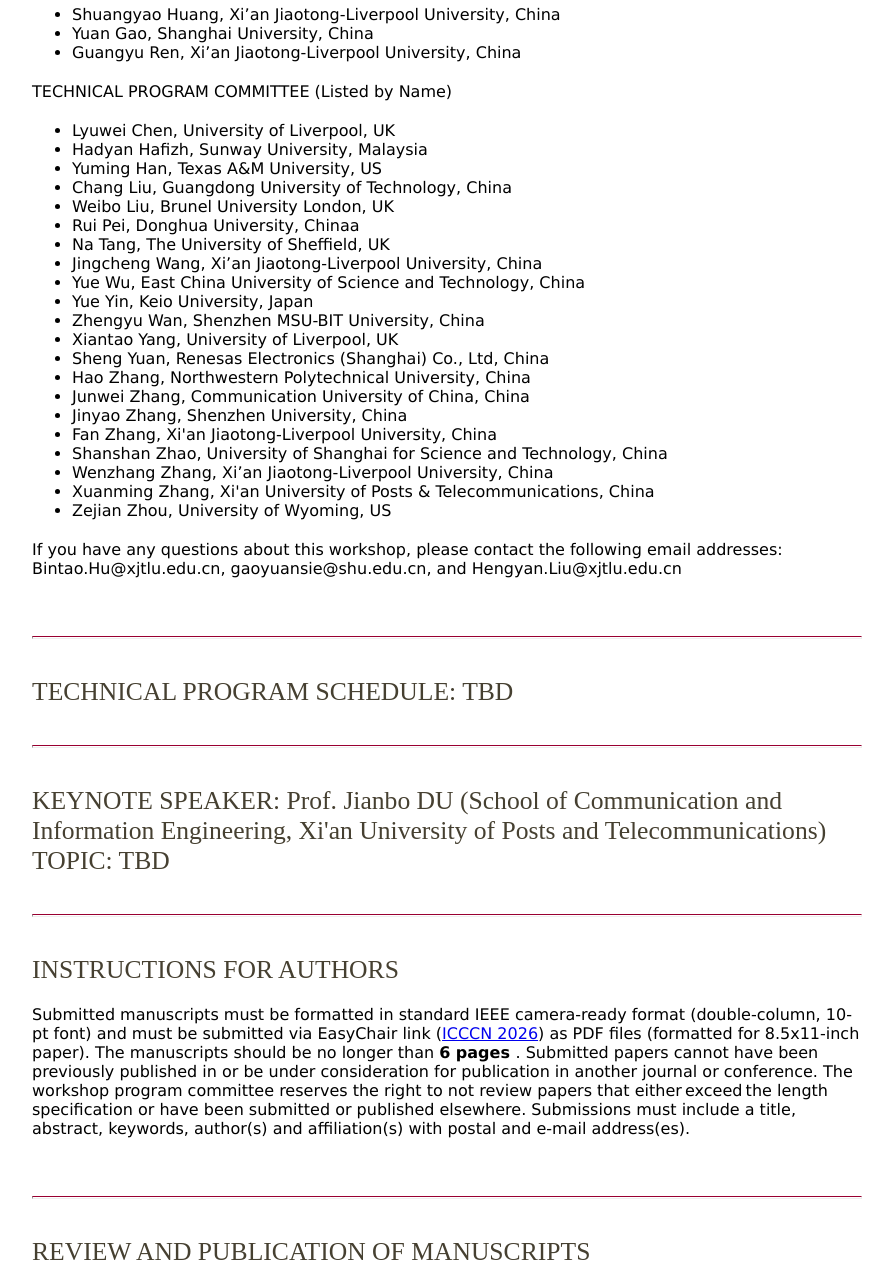
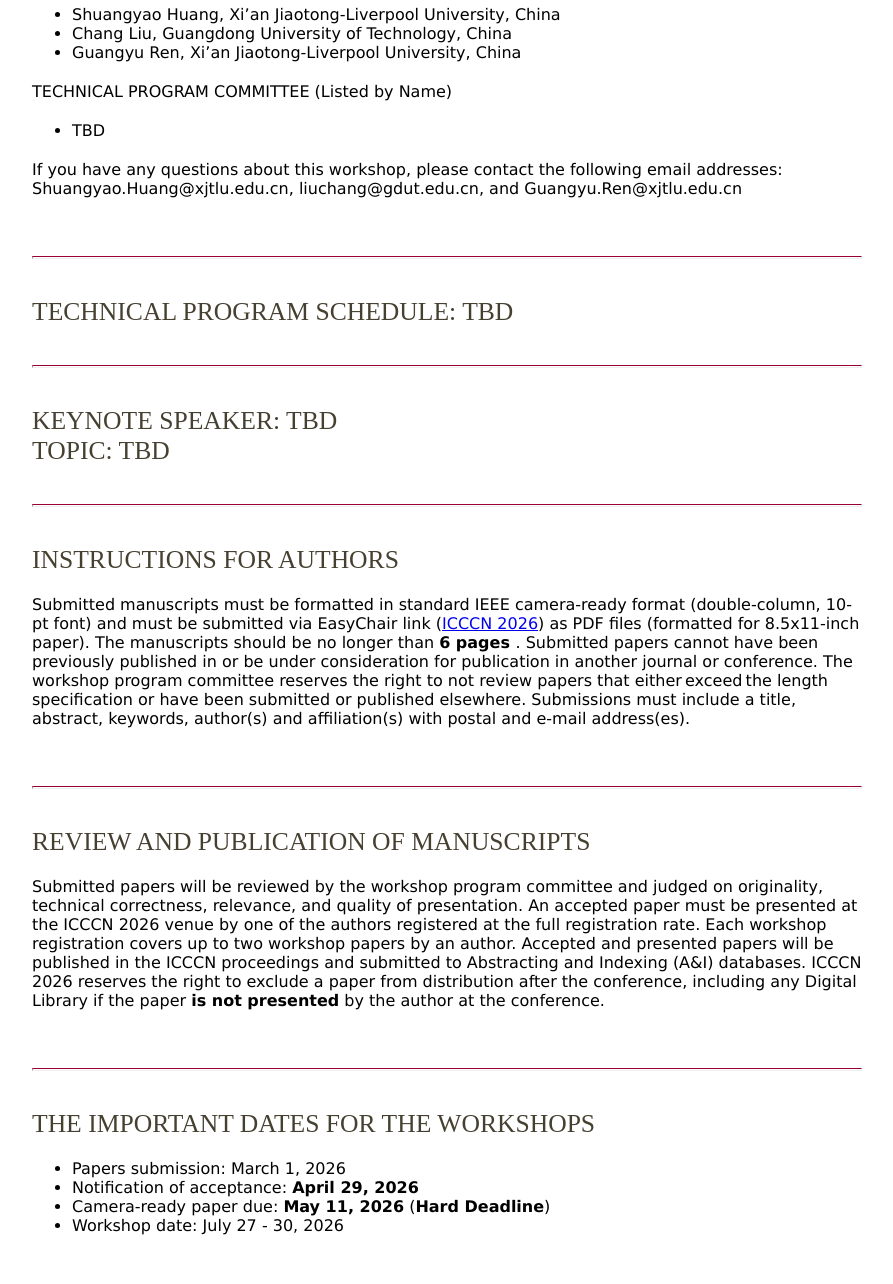
Before and after one commit to sunningshore/ICCCN_AIECN_2026, a plain HTML site: page index.html in a window 1280 px wide. Shown: the part 2240-3524 px from the top of the page, without its empty margins (248-1141 px from the left). Drawn offline with Linux system fonts and the light colour scheme; files that its build step writes are made by us from their sources.

Commit message:
Update index.html

```diff
--- a/index.html
+++ b/index.html
@@ -57,34 +57,14 @@
 					<p>PROGRAM CHAIRS</p>
 						<ul>
 						<li>Shuangyao Huang, Xi’an Jiaotong-Liverpool University, China</li>
-						<li>Yuan Gao, Shanghai University, China</li>
+						<li>Chang Liu, Guangdong University of Technology, China</li>
 						<li>Guangyu Ren, Xi’an Jiaotong-Liverpool University, China</li>
 						</ul>
 					<p>TECHNICAL PROGRAM COMMITTEE (Listed by Name)</p>
 						<ul>
-						<li>Lyuwei Chen, University of Liverpool, UK</li>
-						<li>Hadyan Hafizh, Sunway University, Malaysia</li>
-						<li>Yuming Han, Texas A&M University, US</li>
-						<li>Chang Liu, Guangdong University of Technology, China</li>
-						<li>Weibo Liu, Brunel University London, UK</li>
-						<li>Rui Pei, Donghua University, Chinaa</li>
-						<li>Na Tang, The University of Sheffield, UK</li>
-						<li>Jingcheng Wang, Xi’an Jiaotong-Liverpool University, China</li>
-						<li>Yue Wu, East China University of Science and Technology, China</li>
-						<li>Yue Yin, Keio University, Japan</li>
-						<li>Zhengyu Wan, Shenzhen MSU-BIT University, China</li>
-						<li>Xiantao Yang, University of Liverpool, UK</li>
-						<li>Sheng Yuan, Renesas Electronics (Shanghai) Co., Ltd, China</li>
-						<li>Hao Zhang, Northwestern Polytechnical University, China</li>
-						<li>Junwei Zhang, Communication University of China, China</li>
-						<li>Jinyao Zhang, Shenzhen University, China</li>
-						<li>Fan Zhang, Xi'an Jiaotong-Liverpool University, China</li>
-						<li>Shanshan Zhao, University of Shanghai for Science and Technology, China</li>
-						<li>Wenzhang Zhang, Xi’an Jiaotong-Liverpool University, China</li>
-						<li>Xuanming Zhang, Xi'an University of Posts & Telecommunications, China</li>
-						<li>Zejian Zhou, University of Wyoming, US</li>
+						<li>TBD</li>
 						</ul>
-					<p>If you have any questions about this workshop, please contact the following email addresses: Bintao.Hu@xjtlu.edu.cn, gaoyuansie@shu.edu.cn, and Hengyan.Liu@xjtlu.edu.cn</p>
+					<p>If you have any questions about this workshop, please contact the following email addresses: Shuangyao.Huang@xjtlu.edu.cn, liuchang@gdut.edu.cn, and Guangyu.Ren@xjtlu.edu.cn</p>
 				<br>
 				<br>
 				<hr class="style17">
@@ -98,7 +78,7 @@
 				<br>
 				<br>
 
-					<h2>KEYNOTE SPEAKER: Prof. Jianbo DU (School of Communication and Information Engineering, Xi'an University of Posts and Telecommunications)</h2>
+					<h2>KEYNOTE SPEAKER: TBD </h2>
 					<h2>TOPIC: TBD</h2>
 				<br>
 				<br>
@@ -127,9 +107,9 @@
 					<h2>THE IMPORTANT DATES FOR THE WORKSHOPS</h2>
 						<ul>
 						<li>Papers submission: March 1, 2026</li>
-						<li>Notification of acceptance: <b>May 10, 2026</b></li>
-						<li>Camera-ready paper due: <b>June 2, 2026</b> (<b>Hard Deadline</b>)</li>
-						<li>Workshop date: TBD</li>
+						<li>Notification of acceptance: <b>April 29, 2026</b></li>
+						<li>Camera-ready paper due: <b>May 11, 2026</b> (<b>Hard Deadline</b>)</li>
+						<li>Workshop date: July 27 - 30, 2026</li>
 						</ul>
 				<br>
 				<br>
```
